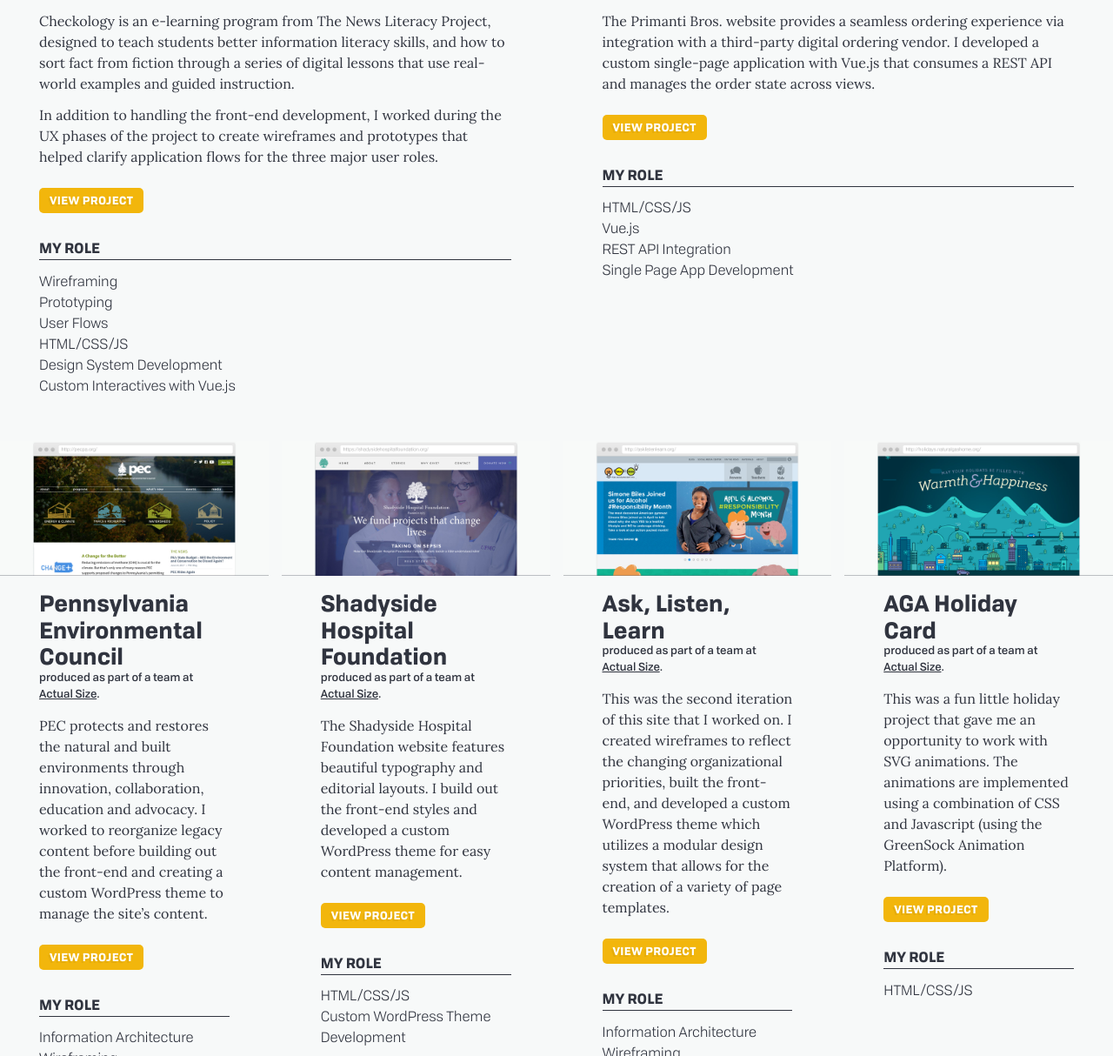
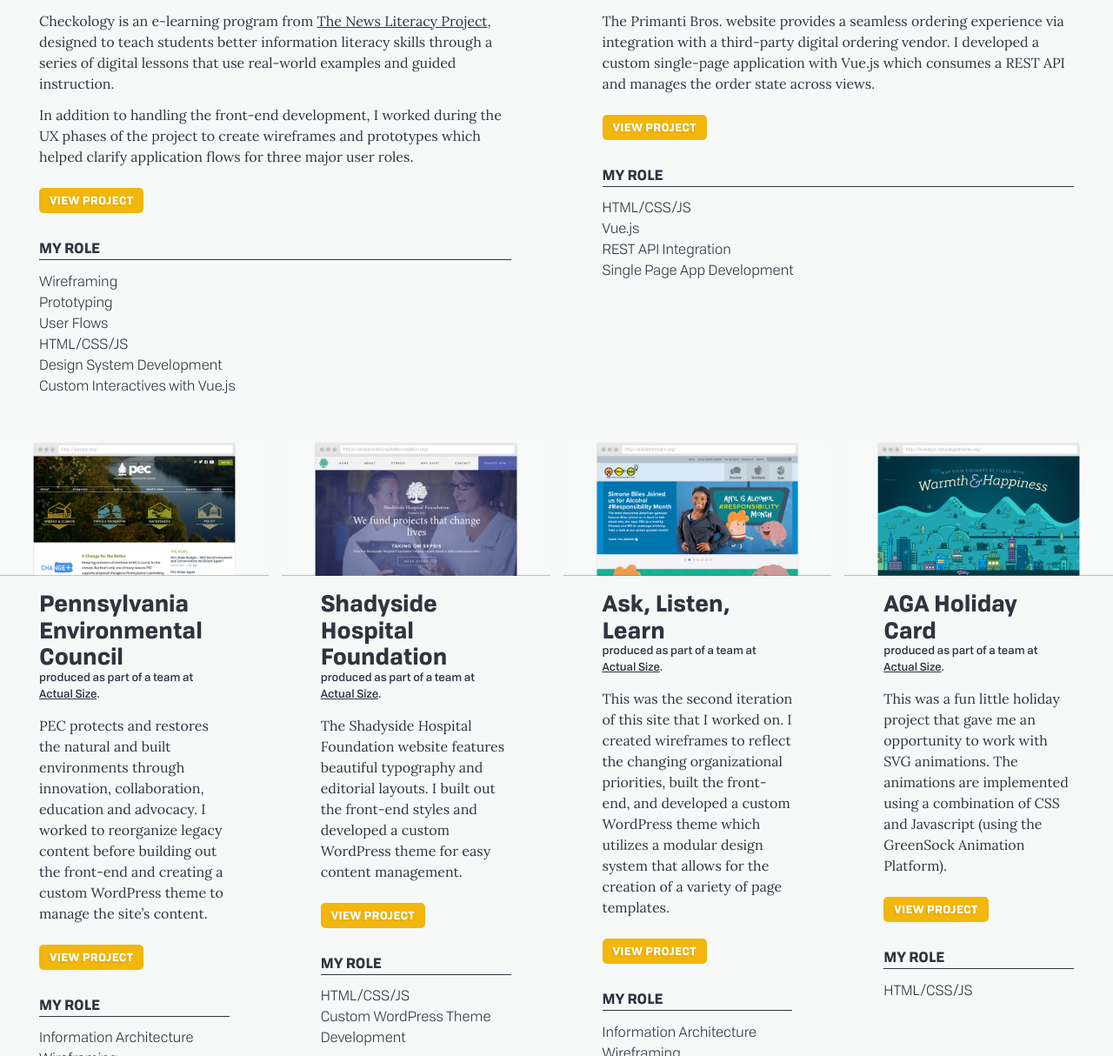
Before and after one commit to steveswackhammer/steveswackhammer.github.io, a website: page src/html/work.html in a window 1280 px wide. Shown: the part 727-1941 px from the top of the page at 87% size. Drawn offline with nearby package versions, Linux system fonts and the light colour scheme; files that its build step writes are made by us from their sources; files whose address does not match are found by name.

Commit message:
Revise copy, update Readme

```diff
--- a/src/html/includes/_main-projects.html
+++ b/src/html/includes/_main-projects.html
@@ -26,9 +26,9 @@
           </div><!--/.project__meta-->
 
           <div class="project__desc">
-            <p>Checkology is an e-learning program from The News Literacy Project, designed to teach students better information literacy skills, and how to sort fact from fiction through a series of digital lessons that use real-world examples and guided instruction.</p>
+            <p>Checkology is an e-learning program from <a href="http://www.thenewsliteracyproject.org/" target="_blank">The News Literacy Project</a>, designed to teach students better information literacy skills through a series of digital lessons that use real-world examples and guided instruction.</p>
 
-            <p>In addition to handling the front-end development, I worked during the UX phases of the project to create wireframes and prototypes that helped clarify application flows for the three major user roles.</p>
+            <p>In addition to handling the front-end development, I worked during the UX phases of the project to create wireframes and prototypes which helped clarify application flows for three major user roles.</p>
 
             <a href="https://checkology.org/" class="btn" target="_blank">View Project</a>
 
@@ -56,7 +56,7 @@
           </div><!--/.project__meta-->
 
           <div class="project__desc">
-            <p>The Primanti Bros. website provides a seamless ordering experience via integration with a third-party digital ordering vendor. I developed a custom single-page application with Vue.js that consumes a REST API and manages the order state across views.</p>
+            <p>The Primanti Bros. website provides a seamless ordering experience via integration with a third-party digital ordering vendor. I developed a custom single-page application with Vue.js which consumes a REST API and manages the order state across views.</p>
 
             <a href="https://www.primantibros.com/order-online/order/" class="btn" target="_blank">View Project</a>
 
@@ -108,7 +108,7 @@
           </div><!--/.project__meta-->
 
           <div class="project__desc">
-            <p>The Shadyside Hospital Foundation website features beautiful typography and editorial layouts. I build out the front-end styles and developed a custom WordPress theme for easy content management.</p>
+            <p>The Shadyside Hospital Foundation website features beautiful typography and editorial layouts. I built out the front-end styles and developed a custom WordPress theme for easy content management.</p>
 
             <a href="https://shadysidehospitalfoundation.org" class="btn" target="_blank">View Project</a>
 
```
Also changed, not shown: README.md, dist/humans.txt (deleted), dist/work.html.
